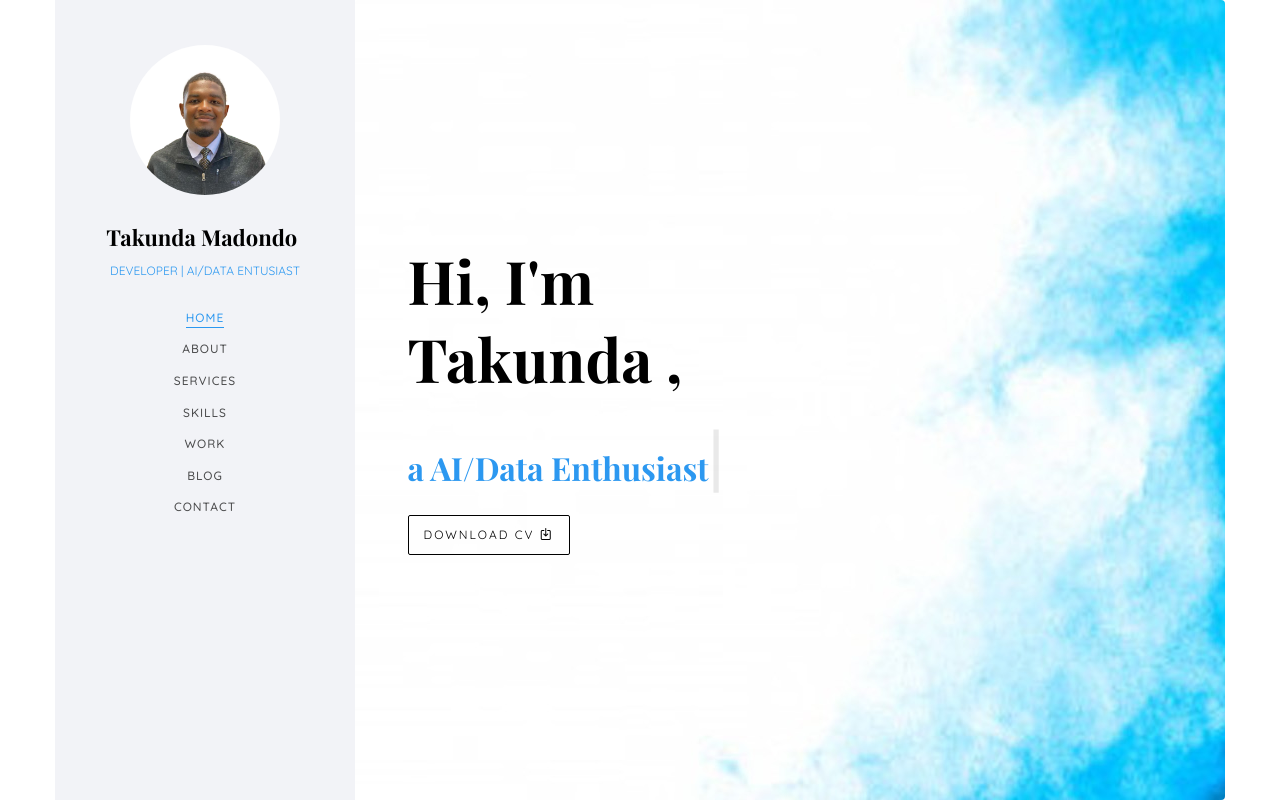
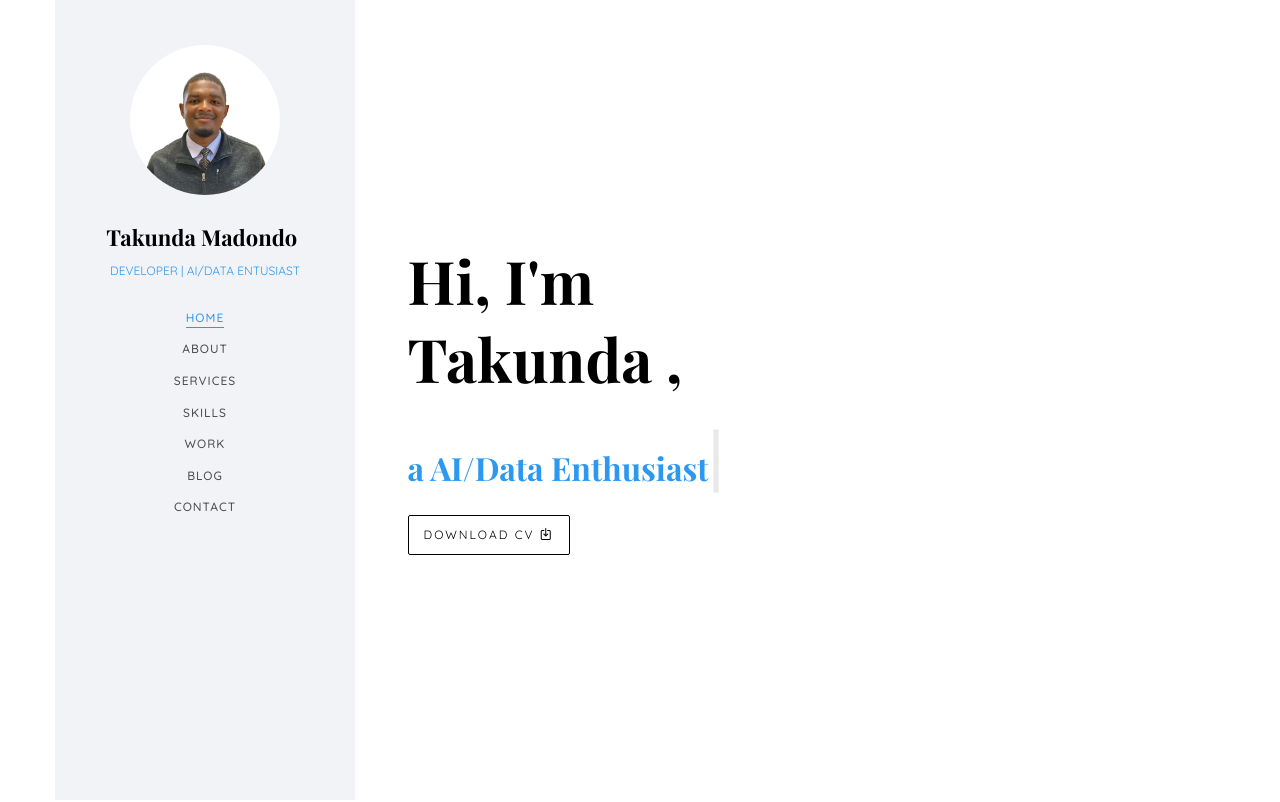
Before and after one commit to Takunda-Madondo/my_portfolio, a plain HTML site: page index.html in a window 1280 px wide. Shown: the top 802 px of the page. Drawn offline with nearby package versions, Linux system fonts and the light colour scheme; files whose address does not match are found by name; a web font is replaced by a local one.

Commit message:
Design UPDATE

```diff
--- a/index.html
+++ b/index.html
@@ -91,7 +91,7 @@
 			</aside>
 			<div id="colorlib-main">
 				<section id="colorlib-hero" class="js-fullheight" data-section="home">
-					<div class="flexslider js-fullheight" style="background-image: url(images/home.jpg);">
+					<div class="flexslider js-fullheight" style="background-image: url();">
 						<ul class="slides">
 							<li>
 								<div class="overlay"></div>
```
